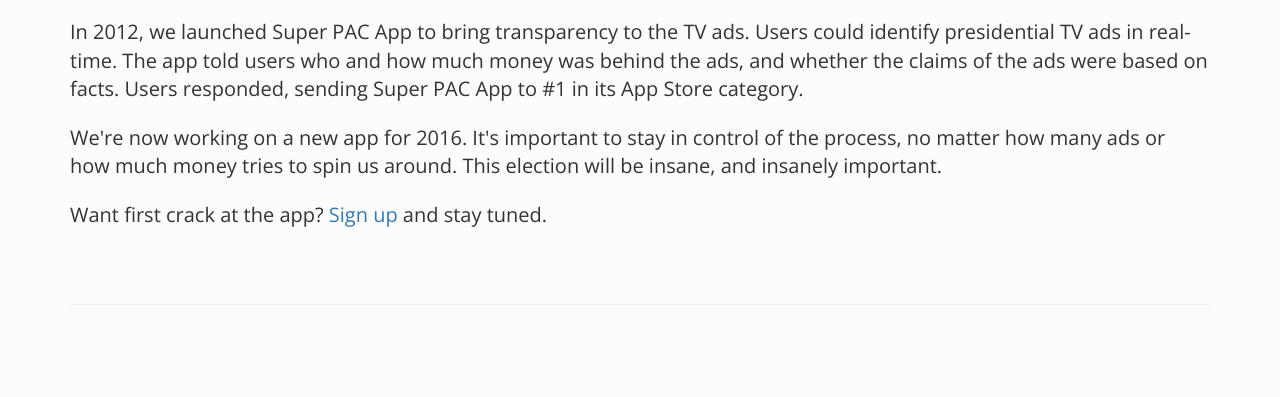
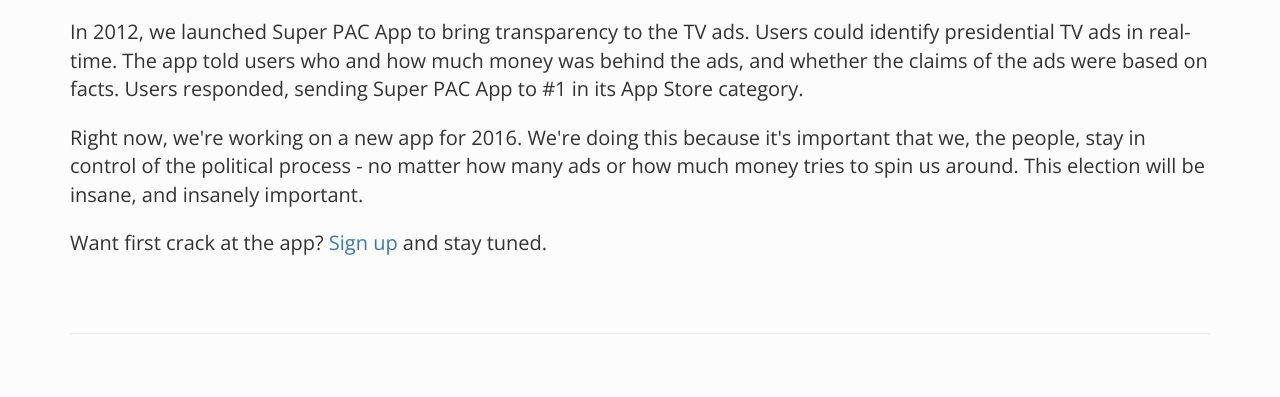
Before and after one commit to Spokepoint/superpacapp, a plain HTML site: page index.html in a window 1280 px wide. Shown: the part 931-1328 px from the top of the page. Drawn offline with nearby package versions, Linux system fonts and the light colour scheme.

Commit message:
update our story

```diff
--- a/index.html
+++ b/index.html
@@ -114,7 +114,7 @@
 
           <p>In 2012, we launched Super PAC App to bring transparency to the TV ads. Users could identify presidential TV ads in real-time. The app told users who and how much money was behind the ads, and whether the claims of the ads were based on facts. Users responded, sending Super PAC App to #1 in its App Store category.</p>
 
-          <p>We're now working on a new app for 2016. It's important to stay in control of the process, no matter how many ads or how much money tries to spin us around. This election will be insane, and insanely important.</p>
+          <p>Right now, we're working on a new app for 2016. We're doing this because it's important that we, the people, stay in control of the political process - no matter how many ads or how much money tries to spin us around. This election will be insane, and insanely important.</p>
 
           <p>Want first crack at the app? <a href="#home">Sign up</a> and stay tuned.</p>
 </div>
```
